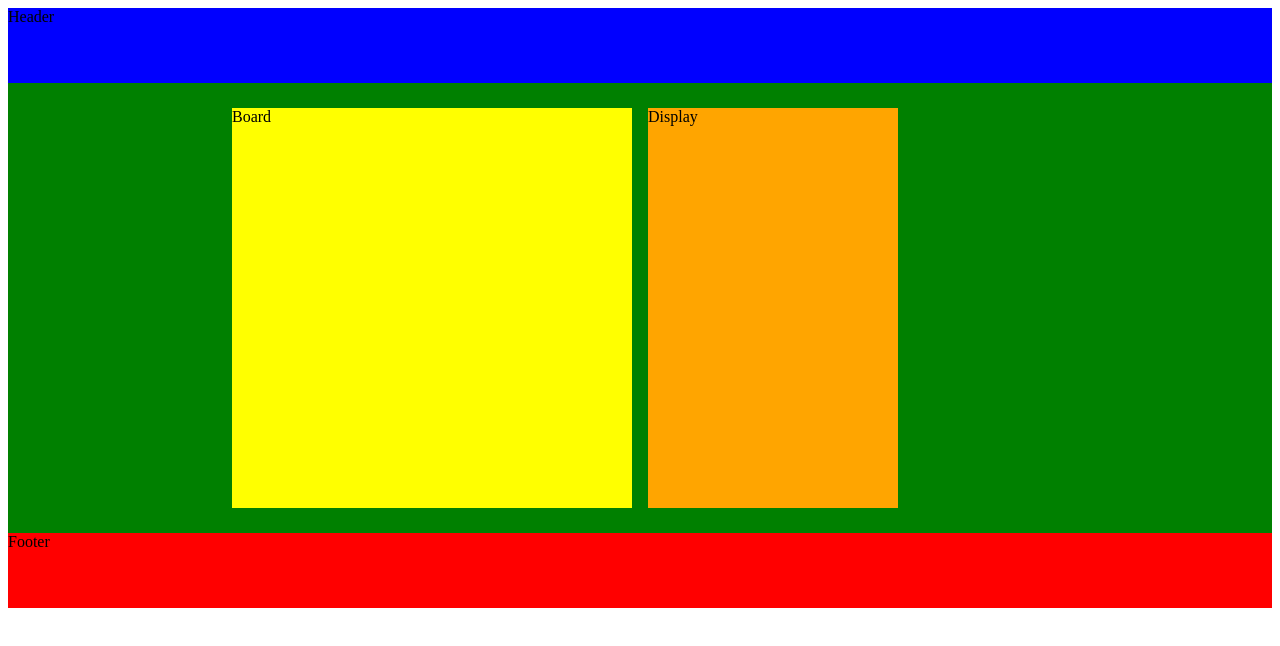
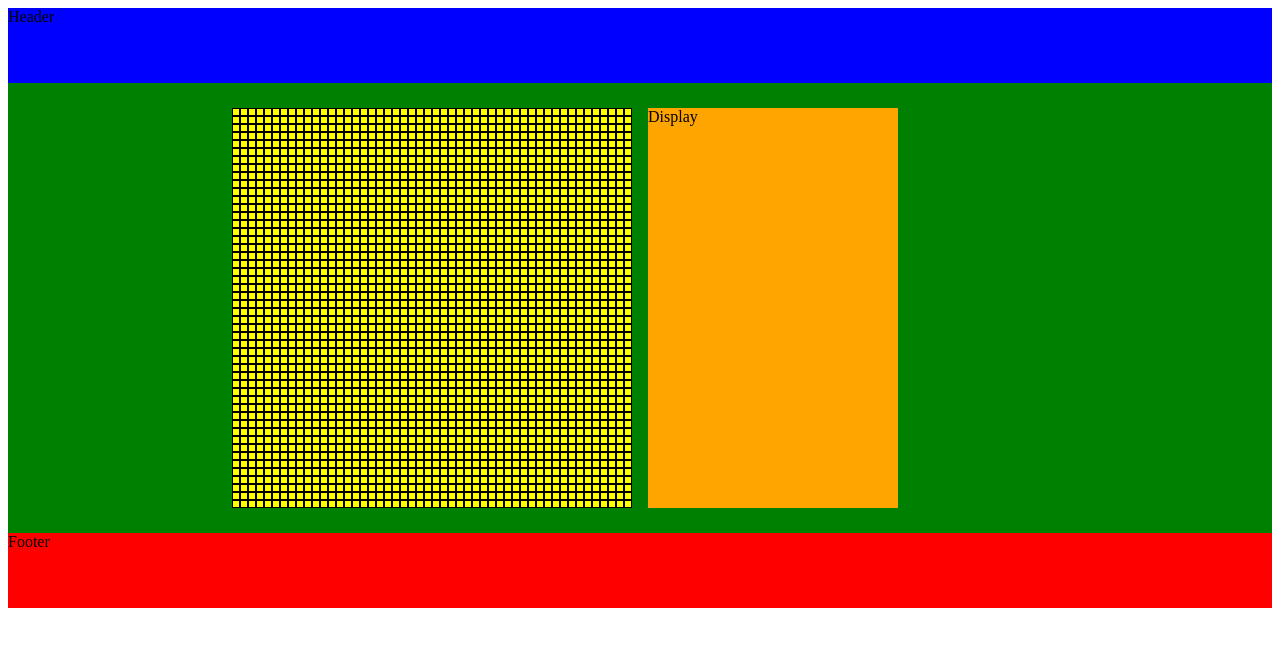
Before and after one commit to HasanMaaraj/Snake, a plain HTML site: page index.html in a window 1280 px wide. Drawn offline with Linux system fonts and the light colour scheme.

Commit message:
Write startGame function that fills the board with cells

```diff
--- a/index.html
+++ b/index.html
@@ -4,13 +4,13 @@
     <meta charset="UTF-8" />
     <meta name="viewport" content="width=device-width, initial-scale=1.0" />
     <link rel="stylesheet" href="./style.css" />
-    <script src="script.js" defer></script>
+    <script src="./script.js" defer></script>
     <title>Snake</title>
   </head>
   <body>
     <header>Header</header>
     <main>
-      <div class="board">Board</div>
+      <div class="board-container"></div>
       <div class="display">Display</div>
     </main>
     <footer>Footer</footer>
--- a/script.js
+++ b/script.js
@@ -1,7 +1,9 @@
 // Global Variables
 
 // Select the board
+const boardContainer = document.querySelector('.board-container')
 // Make cell divs
+console.log(boardContainer)
 // Append div cells to the board
 // Select the difficulty buttons
 // Select the restart button
@@ -15,6 +17,20 @@
 
 // Write a function that changes the difficulty variable and the snake speed
 // Write a function that starts game
+const startGame = () => {
+if (boardContainer.firstChild) boardContainer.removeChild(boardContainer.firstChild)
+  const board = document.createElement('div')
+  board.classList.add('board')
+  for (let i = 0; i < 50; i++) {
+    for (let j = 0; j < 50; j++) {
+      const cell = document.createElement('div')
+      cell.classList.add('cell')
+      cell.dataset.location = `${i+1},${j+1}`
+      board.appendChild(cell)
+    }
+  }
+  boardContainer.appendChild(board)
+}
 // Write a function that updates score
 // write a function that displays lost
 // Write function that resets the length of the snake and score and restarts the game
@@ -27,4 +43,4 @@
 // Add event listener to the difficulty button
 // Add event listener that displays lost win snake hits the wall or itself
 
-console.log('Hello World!')
+startGame()
--- a/style.css
+++ b/style.css
@@ -17,13 +17,22 @@ main {
   padding: 25px;
 }
 
-.board {
+.board-container {
   background-color: yellow;
   height: 400px;
   width: 400px;
   justify-self: end;
 }
 
+.board {
+  display: grid;
+  grid-template-columns: repeat(50, 1fr);
+  height: 100%;
+}
+
+.cell {
+  border: 1px black solid;
+}
 .display {
   background-color: orange;
   min-width: 250px;
```
